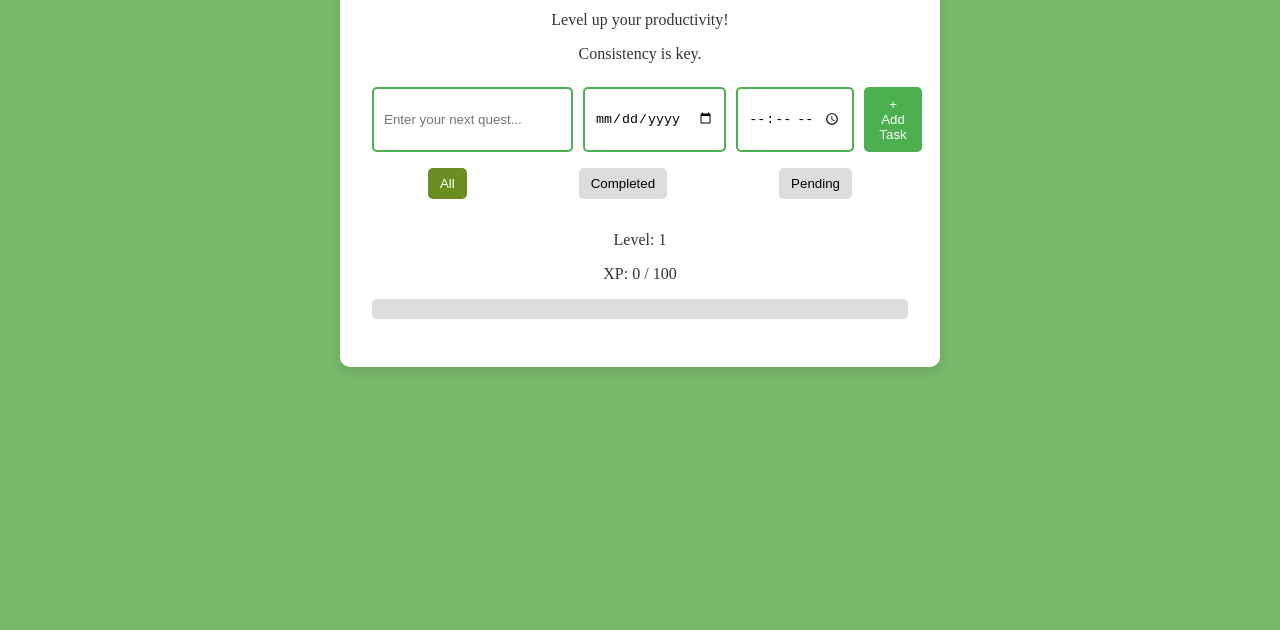
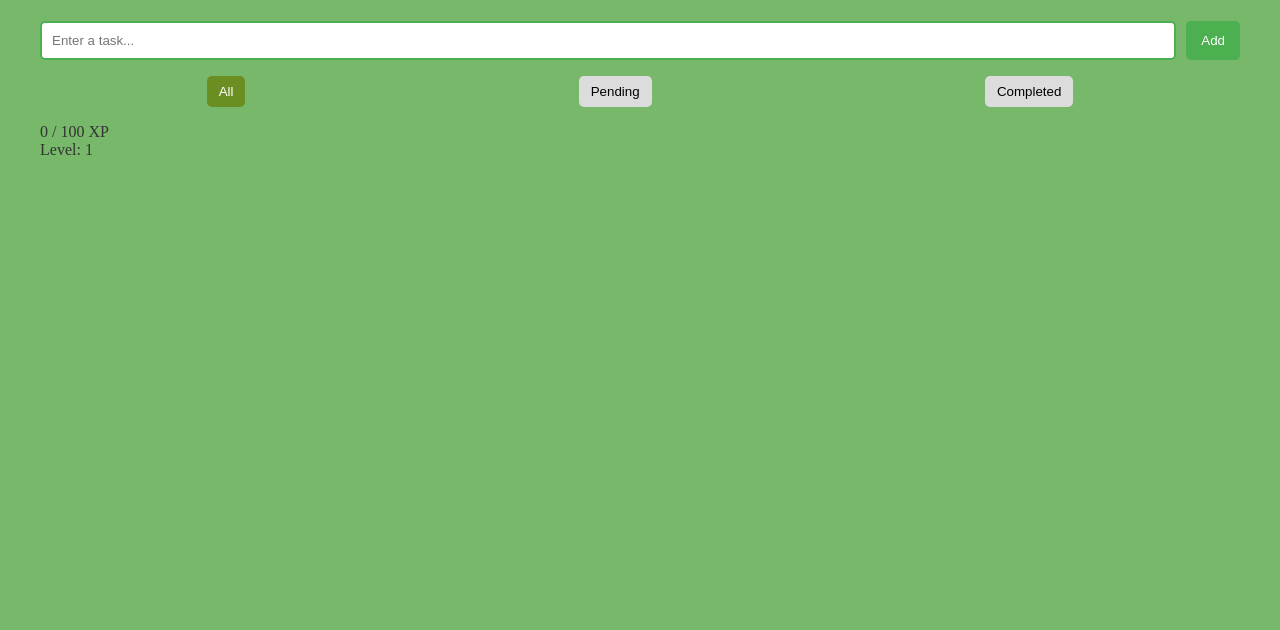
Before and after one commit to Niki77T/QUESTIFY-Task-Tracker, a plain HTML site: page index.html in a window 1280 px wide. Shown: the part 170-800 px from the top of the page. Drawn offline with Linux system fonts and the light colour scheme.

Commit message:
Update index.html

```diff
--- a/index.html
+++ b/index.html
@@ -1,47 +1,45 @@
 <!DOCTYPE html>
 <html lang="en">
 <head>
-  <meta charset="UTF-8" />
-  <meta name="viewport" content="width=device-width, initial-scale=1.0" />
-  <title>Questify - Task Tracker</title>
-  <link rel="stylesheet" href="style.css" />
-  <link href="https://fonts.googleapis.com/css2?family=Orbitron&family=Poppins&display=swap" rel="stylesheet">
+  <meta charset="UTF-8">
+  <meta name="viewport" content="width=device-width, initial-scale=1">
+  <title>Gamified To-Do App</title>
+  <link rel="stylesheet" href="style.css">
 </head>
 <body>
-  <div class="container">
+  <div class="app">
+   <div class="todo-outer-box">
     <header>
-      <h1>Questify</h1>
-      <p>Level up your productivity!</p>
-      <p id="dailyQuote">Stay focused and never give up!</p>
+      <h1>🎯 My To-Do List</h1>
       <button id="themeToggle">🌙</button>
     </header>
 
-    <section class="task-input">
-      <input type="text" id="taskInput" placeholder="Enter your next quest...">
-      <input type="date" id="taskDate" />
-      <input type="time" id="taskTime" />
-      <button id="addBtn">+ Add Task</button>
-    </section>
+    <p id="dailyQuote" class="quote"></p>
 
-    <section class="filters">
+    <div class="task-input">
+      <input type="text" id="taskInput" placeholder="Enter a task...">
+      <button id="addBtn">Add</button>
+    </div>
+
+    <div class="filters">
       <button class="filter-btn active" data-filter="all">All</button>
+      <button class="filter-btn" data-filter="pending">Pending</button>
       <button class="filter-btn" data-filter="completed">Completed</button>
-      <button class="filter-btn" data-filter="pending">Pending</button>
-    </section>
+    </div>
 
-    <ul id="taskList" class="task-list"></ul>
+    <ul id="taskList"></ul>
 
-    <section class="gamification">
-      <div class="level-display">
-        <p>Level: <span id="level">1</span></p>
-        <p>XP: <span id="xp">0</span> / <span id="xpMax">100</span></p>
-        <div class="xp-bar-bg">
-          <div id="xpBar" class="xp-bar"></div>
-        </div>
-      </div>
+    <div class="xp-container">
+      <div class="xp-bar" id="xpBar"></div>
+      <span><span id="xp">0</span> / <span id="xpMax">100</span> XP</span>
+    </div>
+
+    <div class="level-badge">
+      Level: <span id="level">1</span>
       <div id="badgeContainer"></div>
-    </section>
+    </div>
   </div>
+ </div>
 
   <script src="script.js"></script>
 </body>
```
